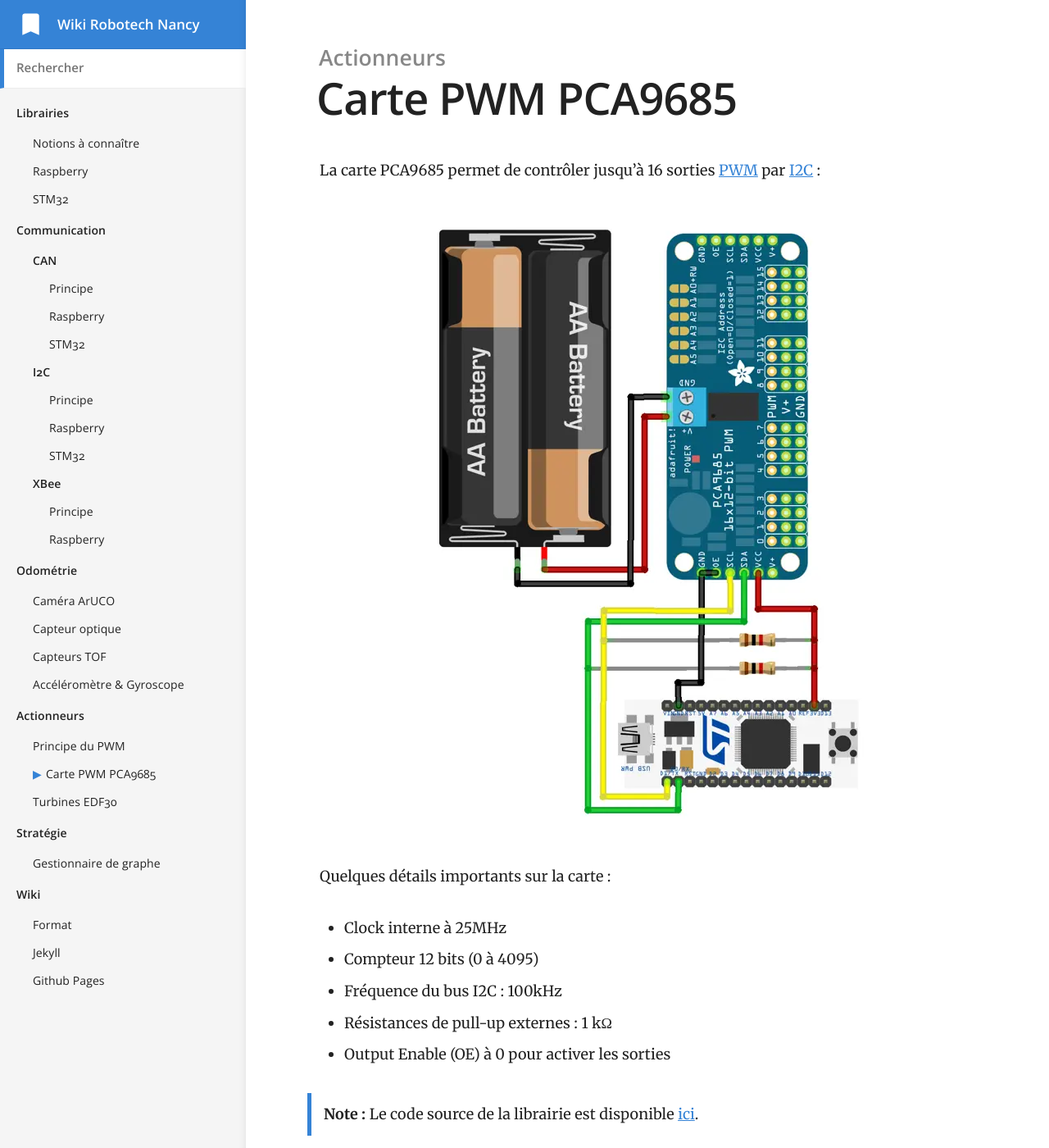
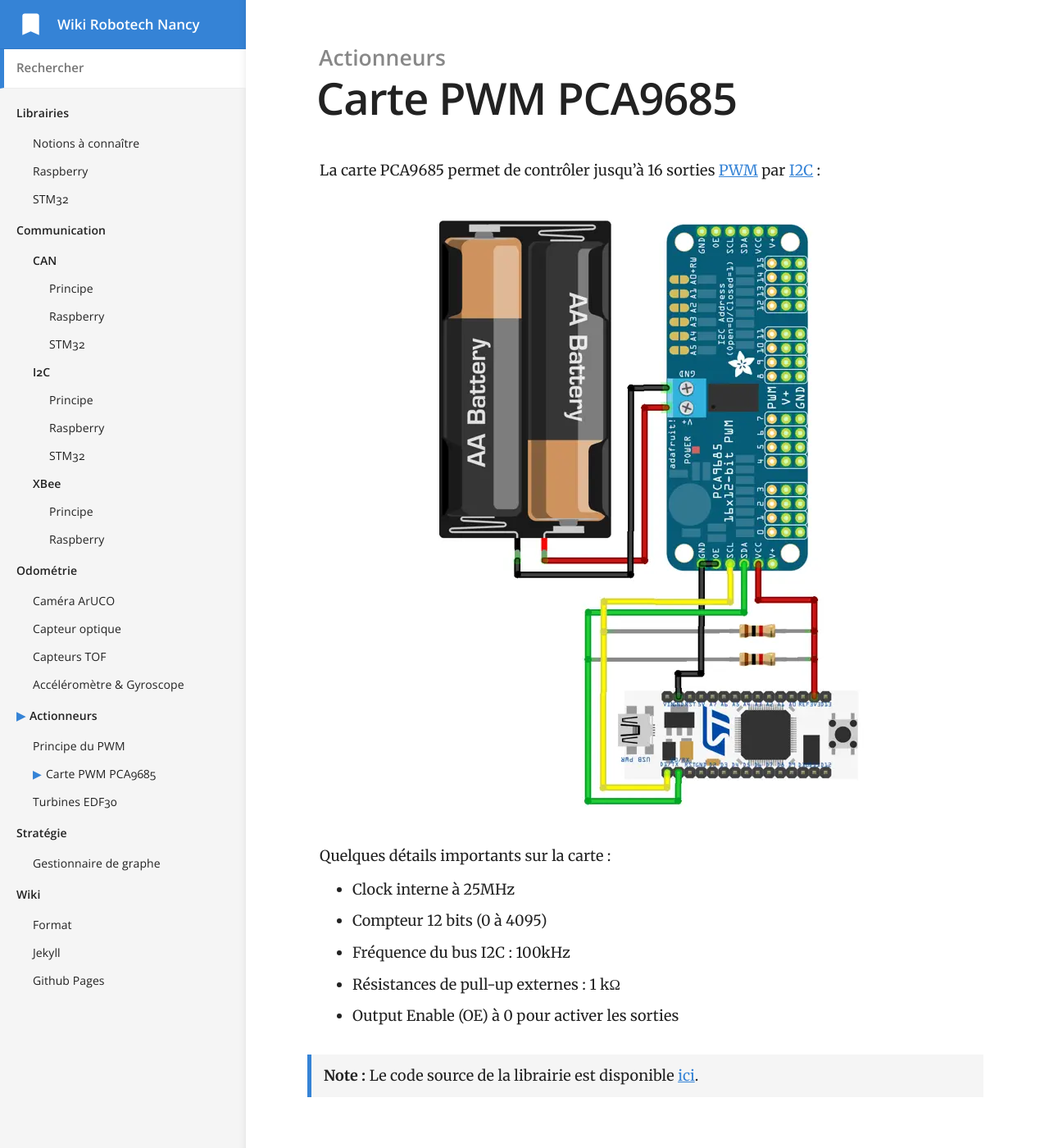
Before and after one commit to RobotechNancy/robotechnancy.github.io, a Jekyll site: the page built from _docs/actionneurs/pca9685.md, in a window 1280 px wide and 1400 px high. Shown: the whole window at 82% size. Built offline with Jekyll 4.4.1, drawn with Linux system fonts in a browser that asks for light colours; some of the changed text lies outside the part shown.

Commit message:
Harmonisation des espacements

```diff
--- a/_docs/actionneurs/pca9685.md
+++ b/_docs/actionneurs/pca9685.md
@@ -17,14 +17,18 @@
 
 > **Note :** Le code source de la librairie est disponible [ici](https://github.com/RobotechNancy/Actionneurs/tree/master/PCA9685).
 
-<br>
-
-## Initialisation
+### Initialisation
 
 L'initialisation de la carte se fait automatiquement avec `PCA9685_init()`.
 Dans cette fonction, les registres suivants sont modifiés (adresse de la carte : 0x40) :
 
-- Mode 1 (Registre 0x00) : 0b00010000
+|    Nom    | Registre |   Valeur   |
+|-----------|----------|------------|
+| MODE1     | 0x00     | 0b00110000 |
+| MODE2     | 0x01     | 0b00000000 |
+| PRE_SCALE | 0xFE     | 0x79       |
+
+Les registres `MODE1` et `MODE2` sont définis comme suit :
 
 | Bit | Symbole | Description                                            | Valeur |
 |-----|---------|--------------------------------------------------------|--------|
@@ -47,14 +49,14 @@
 | 2     | OUTDRV  | Les sorties sont en mode open-drain          | 0      |
 | 1 - 0 | OUTNE0  | Voir page 16 de la datasheet                 | 0      |
 
-- Prescaler (Registre 0xFE) : 0x79 pour 50Hz ($$D = \frac{25MHz}{4096*50Hz} - 1 \approx 121 = 0\textrm{x}79$$)
+> **Note :** Le prescaler est défini pour une fréquence de 50Hz avec la formule suivante :
+> $$D = \frac{25MHz}{4096*50Hz} - 1 \approx 121 = 0\textrm{x}79$$
 
-> **Note :** Le registre `MODE1` est écrit deux fois pour s'assurer que le mode veille est activé avant de définir le prescaler
+{:.warning}
+> **Attention :** Le registre `MODE1` est écrit deux fois pour s'assurer que le mode veille est activé avant de définir le prescaler
 > puis il est désactivé pour que les sorties puissent être activées.
 
-<br>
-
-## Contrôle des sorties
+### Contrôle des sorties
 
 Pour contrôler une sortie, il faut d'abord modifier certaines valeurs dans `PCA9685.h` :
 
--- a/_layouts/default.html
+++ b/_layouts/default.html
@@ -43,14 +43,14 @@
 					{% for group in grouped %}
 
 					<li class="nav-item top-level">
-						<a class="cat" {% if group.name == page.category %}class="current"{% endif %}>{{ group.name }}</a>
+						<a class="cat {% if group.name == page.category %}current{% endif %}">{{ group.name }}</a>
 
 						{% assign subcategories = site.docs | where: 'category', group.name | sort: 'subcategory_order' | group_by: 'subcategory' %}
 						{% for subcategory in subcategories %}
 							<ul>
 								{% if subcategory.name != "" %}
 								<li class="nav-item mid-level">
-									<a class="cat" {% if page.subcategory == subcategory.name %}class="current"{% endif %}>{{ subcategory.name }}</a>
+									<a class="cat {% if page.subcategory == subcategory.name %}current{% endif %}">{{ subcategory.name }}</a>
 								</li>
 								{% endif %}
 
--- a/_sass/_code.scss
+++ b/_sass/_code.scss
@@ -12,7 +12,7 @@
 
 pre {
 	box-sizing: border-box;
-	margin: 0 0 1.75em 0;
+	margin: 0 0 1.5em 0;
 	width: 100%;
 	padding: 10px;
 	font-size: 0.9em;
--- a/_sass/_layout.scss
+++ b/_sass/_layout.scss
@@ -76,7 +76,7 @@
 
 	img {
 		display: block;
-		margin: 20px auto 0 auto;
+		margin: .5em auto 1em auto;
 	}
 
 	@media (min-width: $mobile-break) {
@@ -189,10 +189,12 @@
 	background-color: var(--content-background-color);
 	color: var(--content-color);
 
-	h3::before {
-		content: "";
-		@extend hr;
-		margin: 60px 0;
+	h3 {
+		margin-top: 60px;
+	}
+
+	p {
+		margin-bottom: .5em;
 	}
 }
 
@@ -417,15 +419,18 @@
 }
 
 blockquote {
-	border-left: 5px solid #FD0;
+	border-left: 5px solid var(--brand-colour);
 	padding: 10px 15px;
 	margin-left: -15px;
 	margin-right: -10px;
-	background-color: var(--brand-colour-light);
-	border-color: var(--brand-colour);
+	background-color: var(--nav-background-color);
 
 	p:last-child {
 		margin-bottom: 0;
+	}
+
+	&.warning {
+		border-color: #cd5c5c;
 	}
 
 	@media (max-width: $full-width-break) {
--- a/_sass/_typography.scss
+++ b/_sass/_typography.scss
@@ -103,7 +103,7 @@
 
 ol,
 ul {
-	padding-left: 3rem;
+	padding-left: 4rem;
 }
 
 ol ol,
```
Also changed, not shown: other parts of _docs/actionneurs/pca9685.md (+0 -2 lines).
